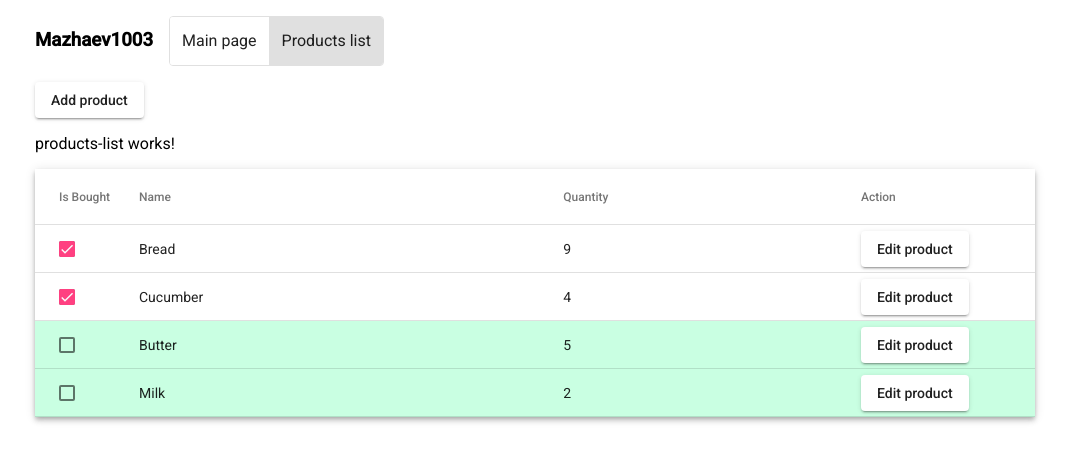
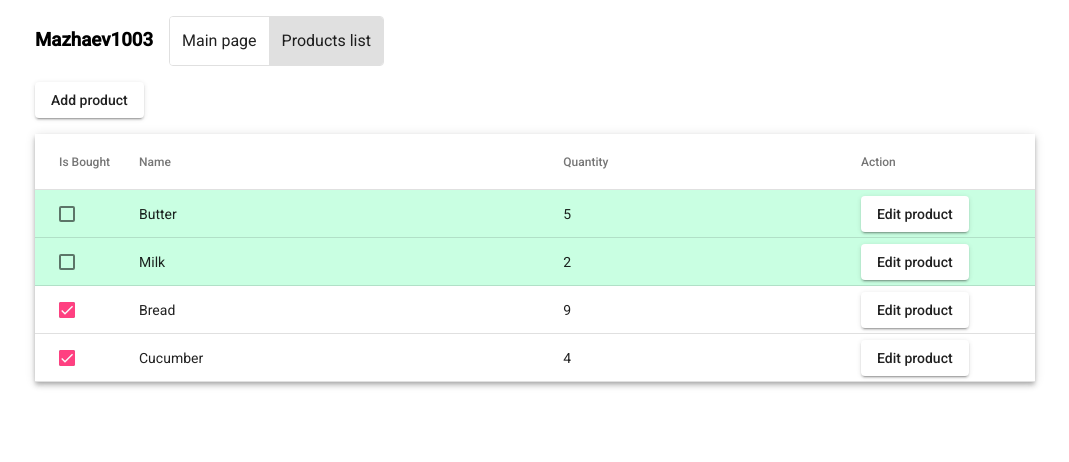
Before and after one commit to slavocado/webExam2021, an Angular app in the folder mazhaev1003/: page / in a window 1280 px wide. Both pictures are taken after a click on the button "Products list". Shown: the top 462 px of the page, without its empty margins (105-1174 px from the left). Built offline with nearby package versions, Linux system fonts and the light colour scheme; data requests are answered from the project's data file.

Commit message:
Fix text

```diff
--- a/mazhaev1003/src/app/ui/main/main.component.ts
+++ b/mazhaev1003/src/app/ui/main/main.component.ts
@@ -25,7 +25,7 @@ export class MainComponent implements OnInit {
       let bottomArr = [];
 
       this.products.forEach(product => {
-        if (product.isBought === true) {
+        if (product.isBought === false) {
           topArr.push(product);
         } else {
           bottomArr.push(product);
--- a/mazhaev1003/src/app/ui/products-list/products-list.component.html
+++ b/mazhaev1003/src/app/ui/products-list/products-list.component.html
@@ -1,5 +1,4 @@
-<p>products-list works!</p>
-<table mat-table [dataSource]="products" class="mat-elevation-z4" style="width: 100%;">
+<table mat-table [dataSource]="products" class="mat-elevation-z4" style="width: 100%; margin-top: 1rem">
 
   <!-- Is Bought Column -->
   <ng-container matColumnDef="isBought">
```
